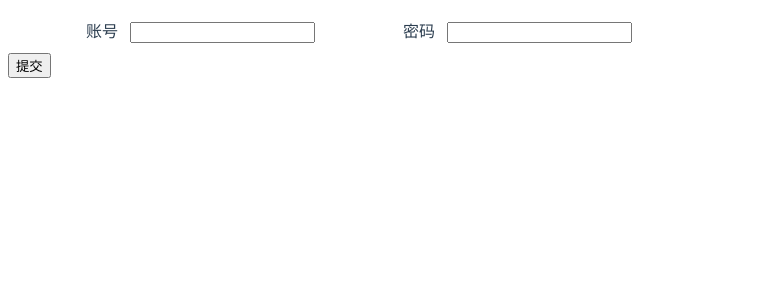
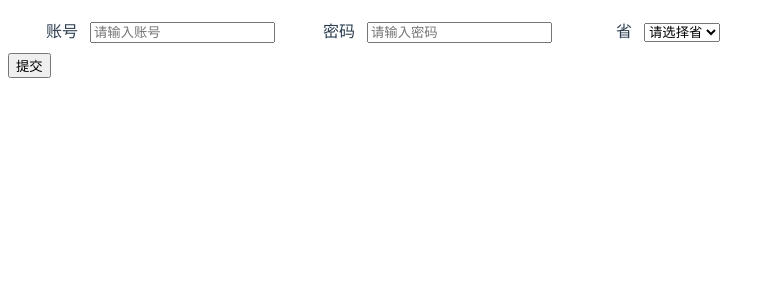
Before and after one commit to gaalok/vuejs-dynamic-form, a Vue app: page / in a window 1280 px wide. Shown: the top 300 px of the page, without its empty margins (0-775 px from the left). Built offline with nearby package versions, Linux system fonts and the light colour scheme.

Commit message:
add select

```diff
--- /dev/null
+++ b/public/mock/options.json
@@ -0,0 +1,18 @@
+[
+  {
+    "value": 1,
+    "label": "123456"
+  },
+  {
+    "value": 2,
+    "label": "123456"
+  },
+  {
+    "value": 3,
+    "label": "123456"
+  },
+  {
+    "value": 4,
+    "label": "123456"
+  }
+]
--- a/src/App.vue
+++ b/src/App.vue
@@ -19,18 +19,32 @@ export default {
       formData: {},
 
       formConfig: {
-        labelWidth: 100,
+        labelWidth: 60,
         inline: true,
         itemList: [
           {
             type: 'text',
             label: '账号',
             modelKey: 'username',
+            placeholder: '请输入账号',
           },
           {
             type: 'password',
             label: '密码',
             modelKey: 'password',
+            placeholder: '请输入密码',
+          },
+          {
+            type: 'select',
+            label: '省',
+            modelKey: 'province',
+            placeholder: '请选择省',
+            options: [
+              { value: '1', label: '111' },
+              { value: '2', label: '122' },
+              { value: '3', label: '133' },
+            ],
+            optionsUrl: '/mock/options.json',
           },
         ],
       },
--- a/src/components/form-item/index.vue
+++ b/src/components/form-item/index.vue
@@ -1,14 +1,38 @@
 <template>
   <div class="dy-form-item">
+
     <label class="dy-label"
       :style="labelStyle">{{itemConfig.label}}</label>
 
-    <dy-input
-      :model-key="itemConfig.modelKey"
-      :type="itemConfig.type"
-      v-bind="$attrs"
-      v-on="$listeners"
-      ></dy-input>
+    <template
+      v-if="itemConfig.type === 'text'
+        || itemConfig.type === 'password'
+        || itemConfig.type === 'email'">
+
+      <dy-input
+        :model-key="itemConfig.modelKey"
+        :type="itemConfig.type"
+        v-bind="$attrs"
+        v-on="$listeners"
+        :placeholder="itemConfig.placeholder"
+        :readonly="itemConfig.readonly"
+        :disabled="itemConfig.disabled">
+      </dy-input>
+    </template>
+
+    <template
+      v-else-if="itemConfig.type === 'select'">
+      <dy-select
+        :model-key="itemConfig.modelKey"
+        :options="itemConfig.options"
+        :optionsUrl="itemConfig.optionsUrl"
+        v-bind="$attrs"
+        v-on="$listeners"
+        :placeholder="itemConfig.placeholder"
+        :readonly="itemConfig.readonly"
+        :disabled="itemConfig.disabled">
+      </dy-select>
+    </template>
 
   </div>
 </template>
--- a/src/components/form/index.vue
+++ b/src/components/form/index.vue
@@ -45,7 +45,7 @@ export default {
 
 <style lang="scss">
 .dy-form-inline {
-  .dy-form-item {
+  .dy-form-item, .dy-input, .dy-select {
     display: inline-block;
   }
 }
--- a/src/components/input/index.vue
+++ b/src/components/input/index.vue
@@ -3,7 +3,10 @@
     <input
       :value="modelValue"
       @input="handleInput"
-      :type="type">
+      :type="type"
+      :placeholder="placeholder"
+      :readonly="readonly"
+      :disabled="disabled">
   </div>
 </template>
 
@@ -26,6 +29,10 @@ export default {
       required: true,
       type: String,
     },
+
+    placeholder: String,
+    readonly: Boolean,
+    disabled: Boolean,
   },
 
   methods: {
@@ -38,9 +45,3 @@ export default {
   },
 };
 </script>
-
-<style lang="scss">
-.dy-input {
-  display: inline-block;
-}
-</style>
--- /dev/null
+++ b/src/components/select/index.vue
@@ -0,0 +1,67 @@
+<template>
+  <div class="dy-select">
+    <select name="" id="">
+      <option value="">{{ placeholder }}</option>
+
+      <option
+        v-for="item in realOptions"
+        :key="item.value"
+        :value="item.value"
+        @change="handleChange">
+        {{ item.label }}
+      </option>
+    </select>
+  </div>
+</template>
+
+<script>
+export default {
+  name: 'DySelect',
+
+  props: {
+    options: Array,
+    optionsUrl: String,
+    placeholder: String,
+  },
+
+  data() {
+    return {
+      optionsFromUrl: [],
+    };
+  },
+
+  computed: {
+    realOptions() {
+      return this.optionsFromUrl.length
+        ? this.optionsFromUrl
+        : this.options;
+    },
+  },
+
+  mounted() {
+    if (this.optionsUrl) {
+      this.getOptionsFromUrl();
+    }
+  },
+
+  methods: {
+    getOptionsFromUrl() {
+      const xhr = new XMLHttpRequest();
+      xhr.open('GET', this.optionsUrl, true);
+      xhr.onreadystatechange = () => {
+        if (xhr.readyState === 4) {
+          if (xhr.status === 200) {
+            const data = JSON.parse(xhr.responseText);
+            this.optionsFromUrl = data;
+          }
+        }
+      };
+      xhr.send(null);
+    },
+
+    handleChange(e) {
+      console.log(e);
+    },
+  },
+};
+</script>
--- a/src/main.js
+++ b/src/main.js
@@ -4,11 +4,13 @@ import App from './App.vue';
 import Input from './components/input/index.vue';
 import Form from './components/form/index.vue';
 import FormItem from './components/form-item/index.vue';
+import Select from './components/select/index.vue';
 
 [
   Input,
   Form,
   FormItem,
+  Select,
 ].forEach(component => Vue.component(component.name, component));
 
 Vue.config.productionTip = false;
```
